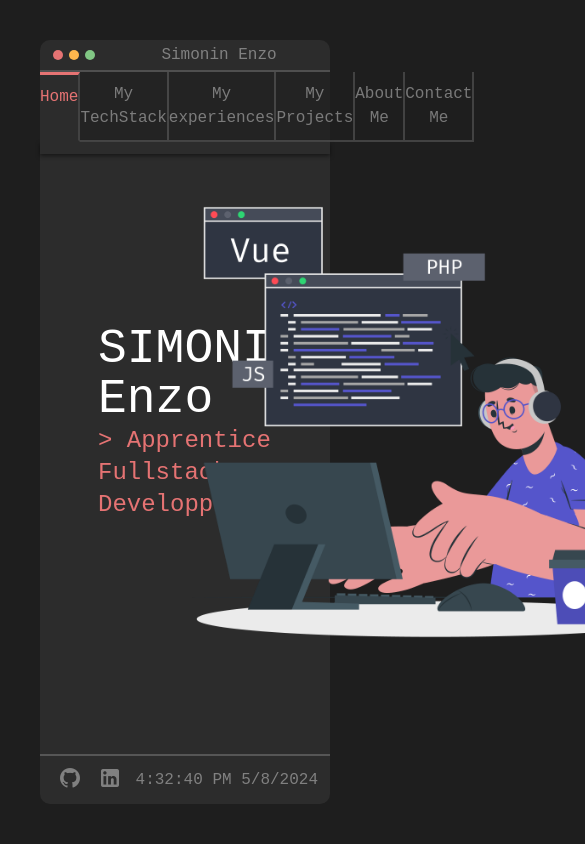
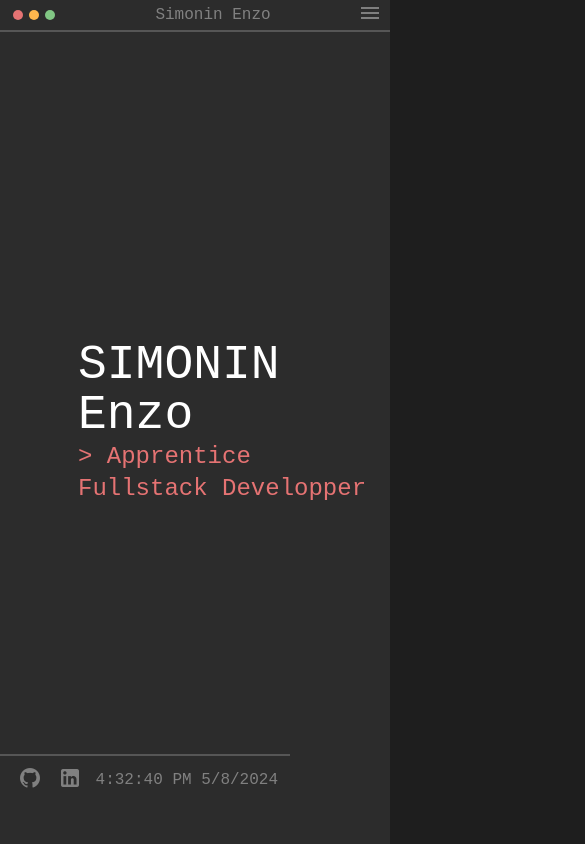
Before and after one commit to Nzosim/PortfolioVueJs, a Vue app: page / in a window 390 px wide. Shown: the top 844 px of the page, 585 px wide, since content can reach past the window. Built offline with nearby package versions, Linux system fonts and the light colour scheme.

Commit message:
responsive header

```diff
--- a/src/App.vue
+++ b/src/App.vue
@@ -18,17 +18,24 @@ body {
   font-family: 'Fira Code', monospace;
 }
 
+a {
+  text-decoration: none;
+}
+
+#page {
+  background-color: #2c2c2c;
+  width: 100vw;
+  height: 100vh;
+}
+
+@media screen and (min-width: 930px) {
   #page {
     position: absolute;
     left: 40px;
     top: 40px;
     width: calc(100vw - 100px);
     height: calc(100vh - 80px);
-  background-color: #2c2c2c;
     border-radius: 10px 10px;
   }
-
-a {
-  text-decoration: none;
 }
 </style>
--- a/src/components/Header.vue
+++ b/src/components/Header.vue
@@ -6,12 +6,16 @@
       <div class="bg-green-lighten-2"></div>
     </div>
     <p>Simonin Enzo</p>
+    <v-icon v-if="!isMenuOpen" class="header_sup_menu" @click="isMenuOpen = !isMenuOpen"
+      >mdi-menu</v-icon
+    >
+    <v-icon v-else class="header_sup_menu" @click="isMenuOpen = !isMenuOpen">mdi-close</v-icon>
   </div>
-  <div class="header_mid">
+  <div class="header_mid" v-show="isMenuOpen">
     <a href="#" :class="{ selected: page === 'Home' }">Home</a>
     <a href="#" :class="{ selected: page === 'My TechStack' }">My TechStack</a>
     <a href="#" :class="{ selected: page === 'My experiences' }">My experiences</a>
-    <a href="#" :class="{ selected: page === 'My Projetcs' }">My Projects</a>
+    <a href="#" :class="{ selected: page === 'My Projects' }">My Projects</a>
     <a href="#" :class="{ selected: page === 'About Me' }">About Me</a>
     <a href="#" :class="{ selected: page === 'Contact Me' }">Contact Me</a>
     <div class="mid_empty"></div>
@@ -21,7 +25,9 @@
 
 <script setup>
 import { ref } from 'vue'
+
 const page = ref('Home')
+const isMenuOpen = ref(window.innerWidth > 930)
 </script>
 
 <style scoped>
@@ -91,4 +97,40 @@ a.selected {
   background-color: transparent;
   box-shadow: 0 2px 4px rgba(0, 0, 0, 0.5);
 }
+
+.header_sup_menu {
+  display: none;
+}
+
+@media screen and (max-width: 930px) {
+  .header_bottom {
+    display: none;
+  }
+  .header_sup_menu {
+    display: block;
+    color: rgba(255, 255, 255, 0.4);
+    margin-top: 1px;
+    margin-right: 8px;
+  }
+  .header_sup {
+    border-bottom: 2px solid rgba(255, 255, 255, 0.2);
+  }
+  .header_mid {
+    display: inline-block;
+    width: 100%;
+    height: 100%;
+    position: absolute;
+    z-index: 1;
+  }
+  .header_mid a {
+    width: 100%;
+    border-right: none;
+    text-align: left;
+    padding-left: 30px;
+  }
+  a.selected {
+    border-top: none;
+    border-bottom: 2px solid rgba(255, 255, 255, 0.1);
+  }
+}
 </style>
--- a/src/components/Homepage.vue
+++ b/src/components/Homepage.vue
@@ -4,7 +4,7 @@
       <p class="text-white text-h3">SIMONIN Enzo</p>
       <p class="text-red-lighten-2 text-h5">> Apprentice Fullstack Developper</p>
     </div>
-    <img class="home_right" src="../assets/Homepage.png" />
+    <!-- <img class="home_right" src="../assets/Homepage.png" /> -->
   </div>
 </template>
 
```
Lines whose indentation alone changed are shown as unchanged.
